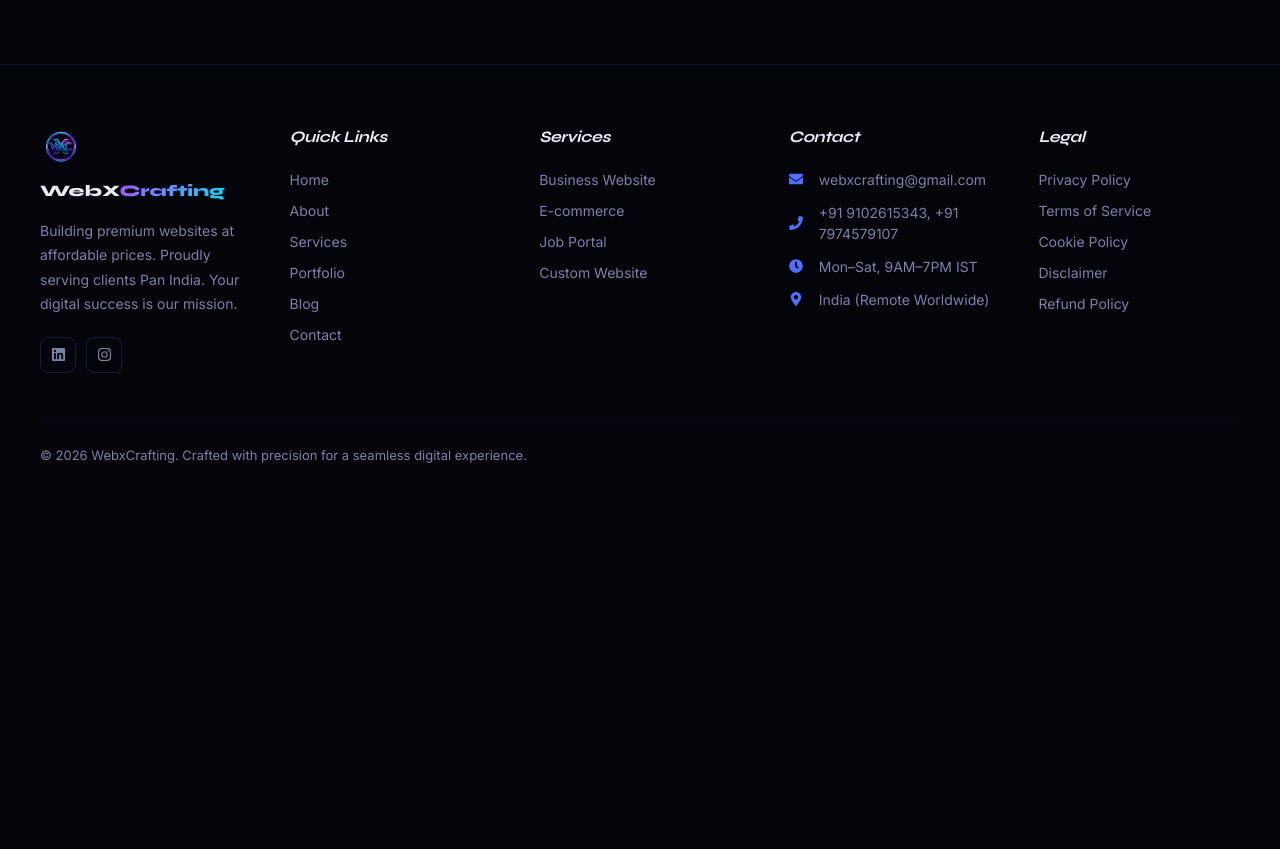
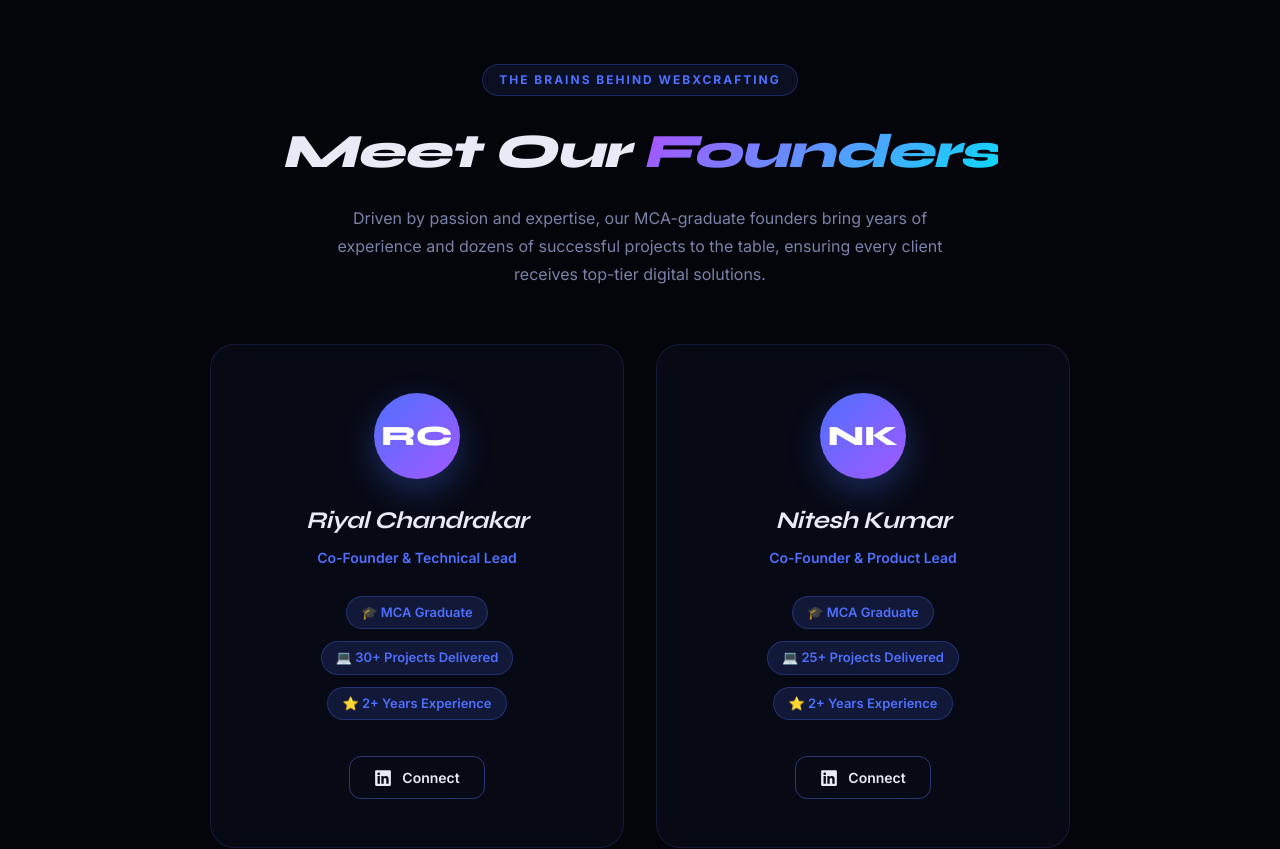
Before and after one commit to webxcrafting07/webxcrafting, a Next.js app: page /about in a window 1280 px wide. Shown: the part 1400-2249 px from the top of the page. Before the commit the page ends 1897 px from the top, so only its background shows below. Built offline with nearby package versions, Linux system fonts and the light colour scheme.

Commit message:
feat: add premium Meet the Founders section to About page

```diff
--- a/app/about/AboutClient.tsx
+++ b/app/about/AboutClient.tsx
@@ -4,7 +4,7 @@ import Navbar from '@/components/Navbar'
 import Footer from '@/components/Footer'
 import DotBackground from '@/components/DotBackground'
 import WhatsAppButton from '@/components/WhatsAppButton'
-import { FaBolt, FaPalette, FaDollarSign, FaLock, FaPhone, FaRocket } from 'react-icons/fa'
+import { FaBolt, FaPalette, FaDollarSign, FaLock, FaPhone, FaRocket, FaLinkedin } from 'react-icons/fa'
 
 const FadeUp = ({ children, delay = 0 }: any) => (
   <motion.div
@@ -37,6 +37,27 @@ const whyUs = [
   { icon: FaLock, title: 'Secure & Reliable', desc: 'Enterprise-grade security with 99.9% uptime guaranteed.' },
   { icon: FaPhone, title: '24/7 Support', desc: 'Always reachable via WhatsApp, email, or phone call.' },
   { icon: FaRocket, title: 'On-Time Delivery', desc: 'We respect deadlines and deliver what we promise, when we promise.' },
+]
+
+const team = [
+  {
+    name: 'Riyal Chandrakar',
+    role: 'Co-Founder & Technical Lead',
+    education: 'MCA Graduate',
+    experience: '2+ Years Experience',
+    projects: '30+ Projects Delivered',
+    linkedin: 'https://www.linkedin.com/in/riyalchandrakar/',
+    initials: 'RC'
+  },
+  {
+    name: 'Nitesh Kumar',
+    role: 'Co-Founder & Product Lead',
+    education: 'MCA Graduate',
+    experience: '2+ Years Experience',
+    projects: '25+ Projects Delivered',
+    linkedin: 'https://www.linkedin.com/in/nitesh-kumar654/',
+    initials: 'NK'
+  }
 ]
 
 export default function AboutClient() {
@@ -125,6 +146,68 @@ export default function AboutClient() {
             </FadeUp>
           </div>
         </div>
+
+        {/* Meet the Founders */}
+        <div style={{ marginTop: 120, marginBottom: 40 }}>
+          <FadeUp>
+            <div style={{ textAlign: 'center', marginBottom: 56 }}>
+              <div className="section-label" style={{ margin: '0 auto 20px' }}>The Brains Behind WebXCrafting</div>
+              <h2 style={{ fontFamily: 'Syne', fontSize: 'clamp(28px,4vw,48px)', fontWeight: 800, fontStyle: 'italic', marginBottom: 16 }}>
+                Meet Our <span className="grad-text">Founders</span>
+              </h2>
+              <p style={{ color: '#7b82a8', fontSize: 16, maxWidth: 640, margin: '0 auto', lineHeight: 1.75 }}>
+                Driven by passion and expertise, our MCA-graduate founders bring years of experience and dozens of successful projects to the table, ensuring every client receives top-tier digital solutions.
+              </p>
+            </div>
+          </FadeUp>
+
+          <div className="mobile-grid-1" style={{ display: 'grid', gridTemplateColumns: 'repeat(auto-fit, minmax(300px, 1fr))', gap: 32, maxWidth: 860, margin: '0 auto' }}>
+            {team.map((member, i) => (
+              <FadeUp key={member.name} delay={i * 0.15}>
+                <motion.div
+                  whileHover={{ y: -8, boxShadow: '0 24px 64px rgba(0,0,0,0.45)' }}
+                  className="glass"
+                  style={{
+                    padding: '48px 32px',
+                    borderRadius: 24,
+                    textAlign: 'center',
+                    position: 'relative',
+                    overflow: 'hidden',
+                    border: '1px solid rgba(99,120,255,.15)',
+                    background: 'rgba(10,14,28,0.65)'
+                  }}
+                >
+                  <div style={{
+                    width: 86, height: 86, borderRadius: '50%', background: 'linear-gradient(135deg,#4f6fff,#a259ff)',
+                    margin: '0 auto 24px', display: 'flex', alignItems: 'center', justifyContent: 'center',
+                    fontSize: 28, fontWeight: 800, color: '#fff', fontFamily: 'Syne',
+                    boxShadow: '0 12px 32px rgba(79,111,255,0.3)'
+                  }}>
+                    {member.initials}
+                  </div>
+                  <h3 style={{ fontFamily: 'Syne', fontSize: 24, fontWeight: 700, fontStyle: 'italic', marginBottom: 8 }}>{member.name}</h3>
+                  <div style={{ color: '#4f6fff', fontWeight: 600, fontSize: 14, marginBottom: 28 }}>{member.role}</div>
+
+                  <div style={{ display: 'flex', flexDirection: 'column', gap: 12, marginBottom: 36, alignItems: 'center' }}>
+                    <span className="tag" style={{ fontSize: 13, padding: '6px 14px', width: 'fit-content' }}>🎓 {member.education}</span>
+                    <span className="tag" style={{ fontSize: 13, padding: '6px 14px', width: 'fit-content' }}>💻 {member.projects}</span>
+                    <span className="tag" style={{ fontSize: 13, padding: '6px 14px', width: 'fit-content' }}>⭐ {member.experience}</span>
+                  </div>
+
+                  <a
+                    href={member.linkedin}
+                    target="_blank"
+                    rel="noopener noreferrer"
+                    className="btn-outline"
+                    style={{ padding: '10px 24px', display: 'inline-flex', alignItems: 'center', gap: 10, fontSize: 14 }}
+                  >
+                    <FaLinkedin size={18} /> Connect
+                  </a>
+                </motion.div>
+              </FadeUp>
+            ))}
+          </div>
+        </div>
       </div>
 
       <Footer />
```
